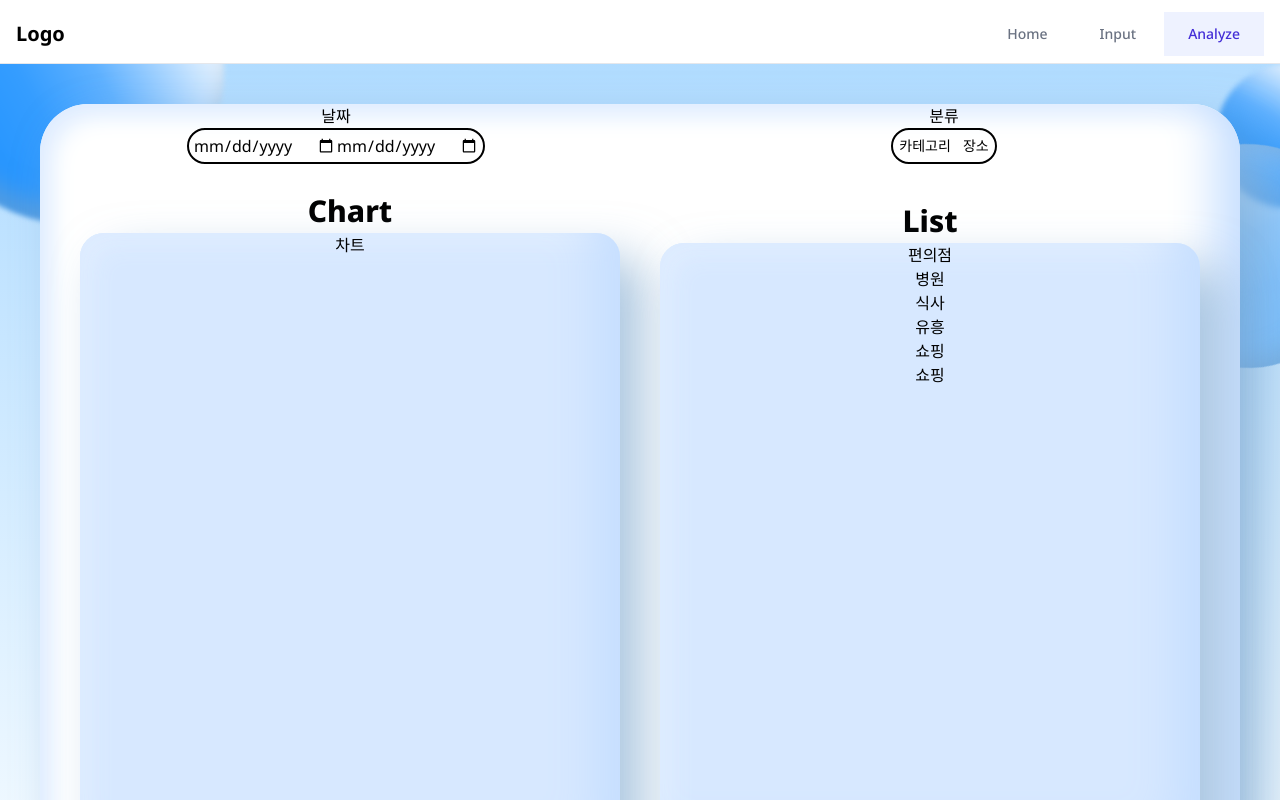
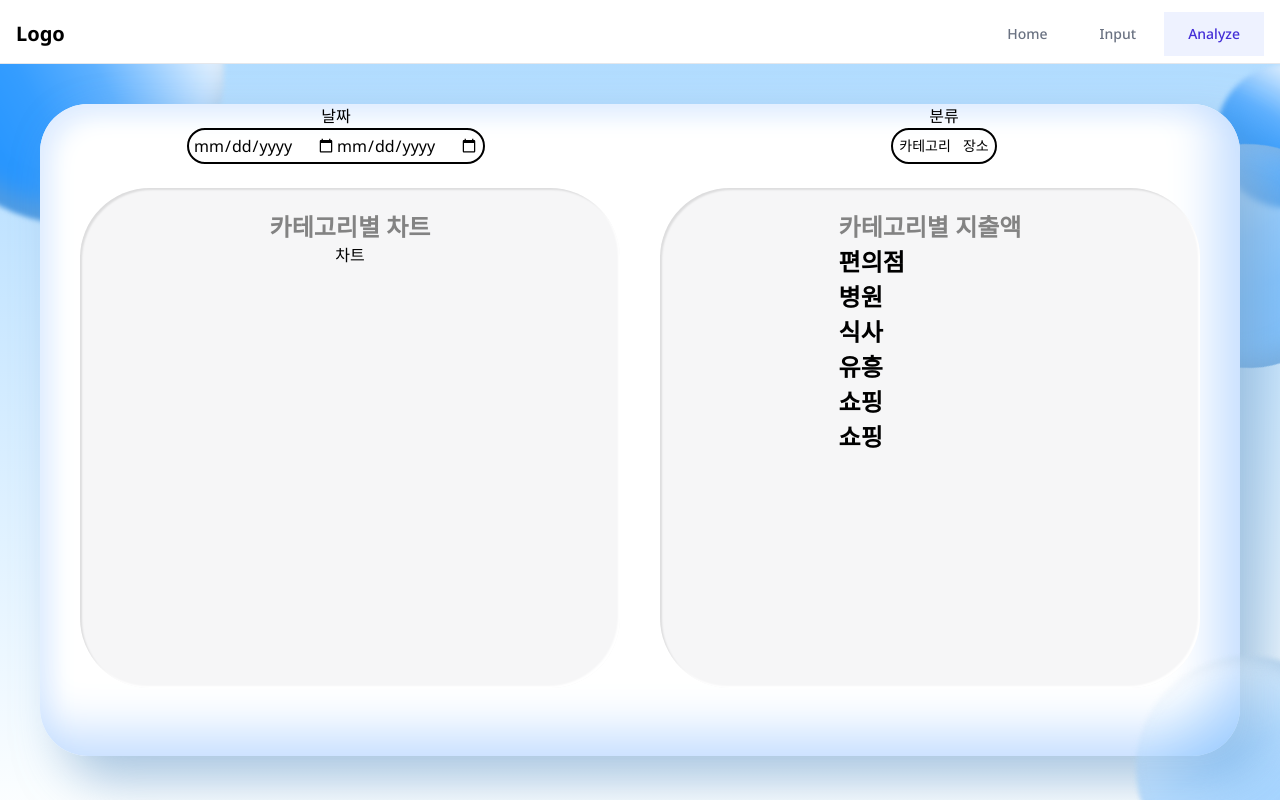
Before and after one commit to oding01/Expense-Tracker, a React (Vite) app: page /analyze in a window 1280 px wide. Shown: the top 800 px of the page. Built offline with nearby package versions, Linux system fonts and the light colour scheme.

Commit message:
feat: :art: 카테고리별 차트 ,카테고리별 지출액 디자인 1차 완성

```diff
--- a/src/components/Analyze/AnalyzeCharts.tsx
+++ b/src/components/Analyze/AnalyzeCharts.tsx
@@ -11,12 +11,14 @@ export const AnalyzeCharts = ({
 	consumptionData: analyzeDataType[]
 }) => {
 	return (
-		<div className='flex flex-col w-full items-center flex-1'>
-			<div className='flex-1 font-extrabold text-black text-3xl tracking-[0] leading-normal'>
-				Chart
-			</div>
-			<div className='flex-initial flex flex-col items-center bg-[#D7E8FF] rounded-[1.5rem] w-full mx-20 mb-[3rem] shadow-white-box'>
-				<div className='min-h-[640px]'>차트</div>
+		<div className='flex flex-col w-full h-[500px] items-center flex-1'>
+			<div className='relative flex flex-col justify-start items-center bg-[#f6f6f7] rounded-[70px] shadow-analyze-box w-full h-full'>
+				<div className='flex-initial font-semibold text-[#838383] text-2xl tracking-[0] leading-[normal] mt-5'>
+					카테고리별 차트
+				</div>
+				<div className='flex-initial w-full h-full flex justify-center'>
+					차트
+				</div>
 			</div>
 		</div>
 	)
--- a/src/components/Analyze/AnalyzeContainer.tsx
+++ b/src/components/Analyze/AnalyzeContainer.tsx
@@ -5,7 +5,7 @@ import { consumptionData } from '@/Mock/Mock'
 
 export const AnalyzeContainer = () => {
 	return (
-		<div className='relative flex flex-col gap-6 m-10 min-w-auto tablet:min-w-[320px] tablet:flex-col bg-white rounded-[3rem] shadow-white-box'>
+		<div className='relative flex flex-col gap-6 m-10 min-w-auto tablet:min-w-[320px] tablet:flex-col bg-white rounded-[3rem] shadow-white-box pb-[68px]'>
 			<AnalyzeChoice />
 			<div className='flex flex-1 flex-col tablet:flex-row w-full justify-center items-center px-10 gap-10'>
 				<AnalyzeCharts consumptionData={consumptionData} />
--- a/src/components/Analyze/AnalyzeList.tsx
+++ b/src/components/Analyze/AnalyzeList.tsx
@@ -11,17 +11,17 @@ export const AnalyzeList = ({
 	consumptionData: analyzeDataType[]
 }) => {
 	return (
-		<div className='flex flex-1 flex-col w-full items-center'>
-			<div className='flex-1 font-extrabold text-black text-3xl tracking-[0] leading-normal'>
-				List
+		<div className='flex flex-col w-full h-[500px] items-center flex-1'>
+			<div className='relative flex flex-col justify-start items-center bg-[#f6f6f7] rounded-[70px] shadow-analyze-box w-full h-full'>
+				<ul className='flex-initial font-semibold text-[#838383] text-2xl tracking-[0] leading-[normal] mt-5'>
+					카테고리별 지출액
+					{consumptionData.map((data) => (
+						<>
+							<li className='flex-initial text-black'>{data.category}</li>
+						</>
+					))}
+				</ul>
 			</div>
-			<ul className='flex-initial flex flex-col items-center bg-[#D7E8FF] rounded-[1.5rem] w-full min-h-[620px] mb-[3rem] shadow-white-box'>
-				{consumptionData.map((data) => (
-					<>
-						<li className='flex-initial text-black'>{data.category}</li>
-					</>
-				))}
-			</ul>
 		</div>
 	)
 }
--- a/src/index.css
+++ b/src/index.css
@@ -11,6 +11,8 @@
 		inset 12px 12px 24px #e3efff;
 	--shadow-blue-box: 0px 12px 24px #389dff99, inset -12px -12px 24px #0084ff,
 		inset 6px 6px 12px #49a6ff40;
+	--shadow-analyze-box: -2px -2px 2px 0px #fff inset,
+		2px 2px 2px 0px rgba(0, 0, 0, 0.1) inset;
 }
 
 * {
```
